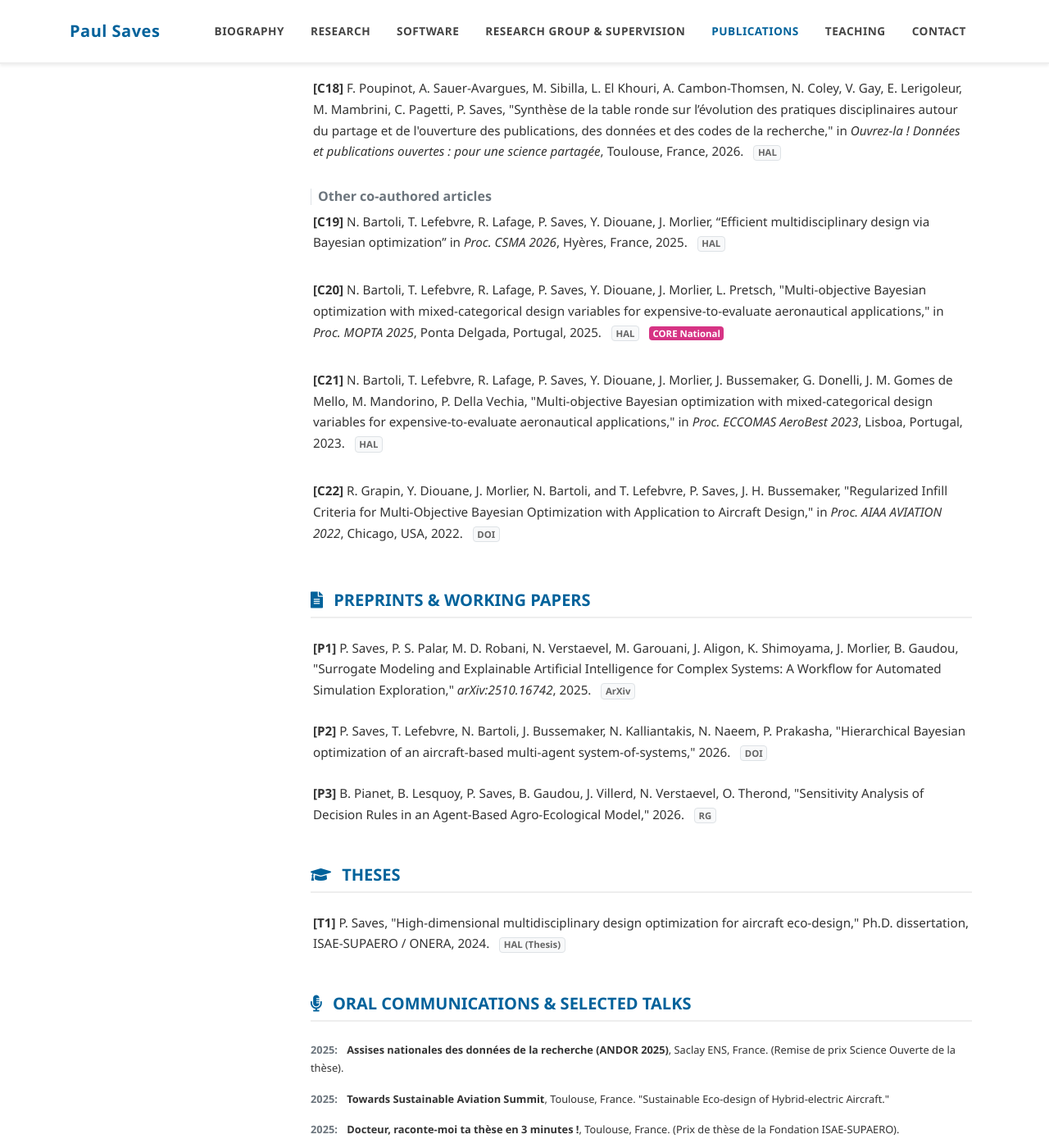
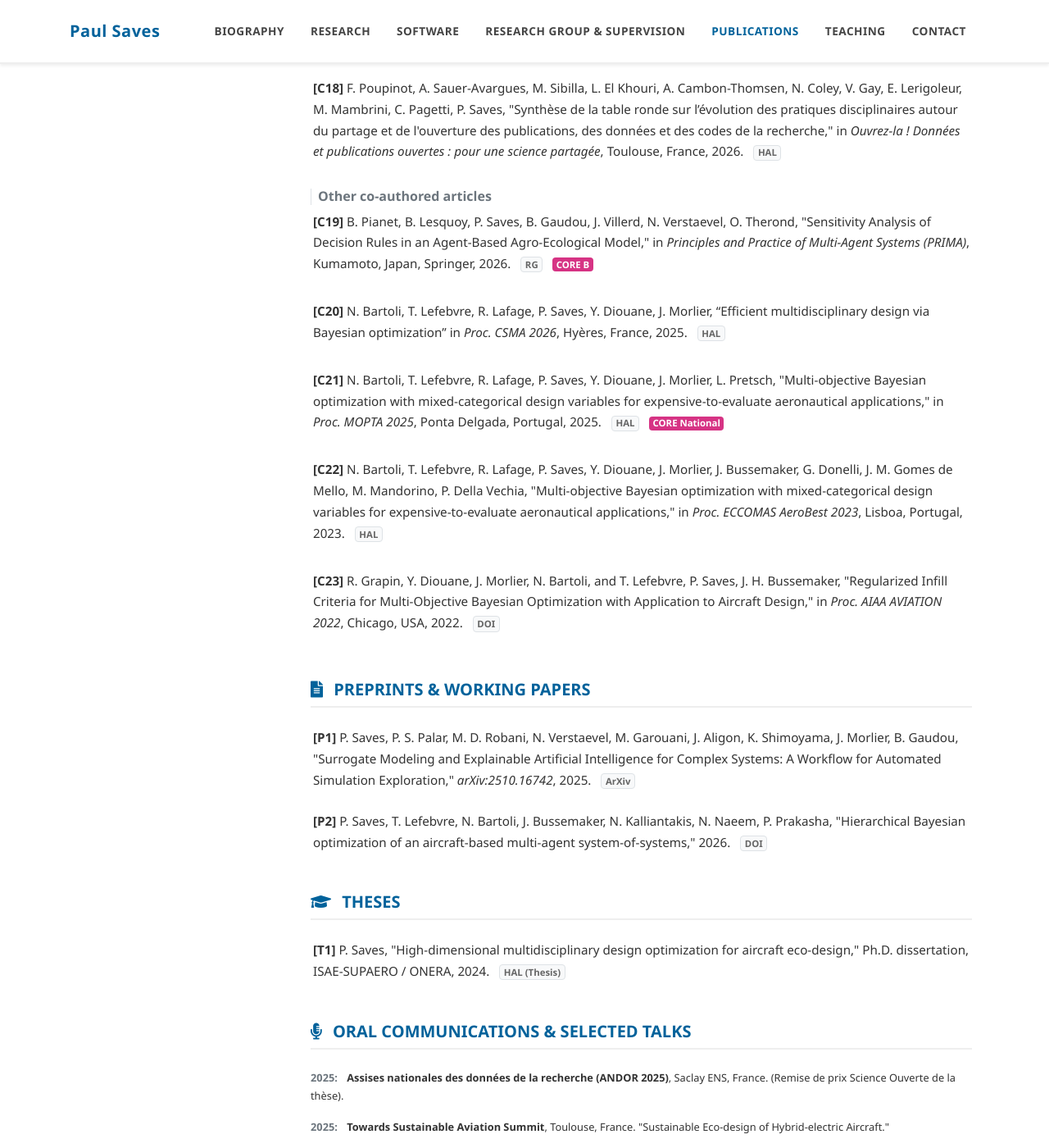
Before and after one commit to Paul-Saves/Paul-Saves.github.io, a Jekyll site: the page built from _pages/publications.md, in a window 1280 px wide and 1400 px high, scrolled down 3240 px. Shown: the whole window at 82% size. Built offline with Jekyll 4.4.1, drawn with Linux system fonts in a browser that asks for light colours; a style sheet for code colours, icons or effects is not loaded.

Commit message:
update prima

```diff
--- a/_pages/publications.md
+++ b/_pages/publications.md
@@ -175,21 +175,24 @@ title: Scientific Publications
 <h3 class="h6 text-muted mt-4 mb-2 font-weight-bold border-left pl-2">
     Other co-authored articles
 </h3>
-  <div class="ieee-citation mb-4 pb-2">
-    <span class="font-weight-bold">[C19]</span>  N. Bartoli, T. Lefebvre, R. Lafage, P. Saves, Y. Diouane, J. Morlier, “Efficient multidisciplinary design via Bayesian optimization”  in <em>Proc. CSMA 2026</em>, Hyères, France, 2025. <a href="https://hal.science/hal-05636767" target="_blank" class="badge badge-light border ml-2">HAL</a> </div>
-
 
   <div class="ieee-citation mb-4 pb-2">
-    <span class="font-weight-bold">[C20]</span> N. Bartoli, T. Lefebvre, R. Lafage, P. Saves, Y. Diouane, J. Morlier, L. Pretsch, "Multi-objective Bayesian optimization with mixed-categorical design variables for expensive-to-evaluate aeronautical applications," in <em>Proc. MOPTA 2025</em>, Ponta Delgada, Portugal, 2025. <a href="https://hal.science/hal-05616536" target="_blank" class="badge badge-light border ml-2">HAL</a> <span class="badge ml-2 text-white" style="background-color: #d63384;">CORE National</span>  </div>
-
-  <div class="ieee-citation mb-4 pb-2">
-    <span class="font-weight-bold">[C21]</span> N. Bartoli, T. Lefebvre, R. Lafage, P. Saves, Y. Diouane, J. Morlier, J. Bussemaker, G. Donelli, J. M. Gomes de Mello, M. Mandorino, P. Della Vechia, "Multi-objective Bayesian optimization with mixed-categorical design variables for expensive-to-evaluate aeronautical applications," in <em>Proc. ECCOMAS AeroBest 2023</em>, Lisboa, Portugal, 2023. <a href="https://hal.science/hal-04170287" target="_blank" class="badge badge-light border ml-2">HAL</a>
+    <span class="font-weight-bold">[C19]</span> B. Pianet, B. Lesquoy, P. Saves, B. Gaudou, J. Villerd, N. Verstaevel, O. Therond, "Sensitivity Analysis of Decision Rules in an Agent-Based Agro-Ecological Model," in <em>Principles and Practice of Multi-Agent Systems (PRIMA)</em>, Kumamoto, Japan, Springer, 2026. <a href="https://www.researchgate.net/publication/412368078_Sensitivity_Analysis_of_Decision_Rules_in_an_Agent-Based_Agro-Ecological_Model" target="_blank" class="badge badge-light border ml-2">RG</a> <span class="badge ml-2 text-white" style="background-color: #d63384;">CORE B</span>
   </div>
 
   <div class="ieee-citation mb-4 pb-2">
-    <span class="font-weight-bold">[C22]</span> R. Grapin, Y. Diouane, J. Morlier, N. Bartoli, and T. Lefebvre, P. Saves, J. H. Bussemaker, "Regularized Infill Criteria for Multi-Objective Bayesian Optimization with Application to Aircraft Design," in <em>Proc. AIAA AVIATION 2022</em>, Chicago, USA, 2022. <a href="https://doi.org/10.2514/6.2022-4053" target="_blank" class="badge badge-light border ml-2">DOI</a>
+    <span class="font-weight-bold">[C20]</span>  N. Bartoli, T. Lefebvre, R. Lafage, P. Saves, Y. Diouane, J. Morlier, “Efficient multidisciplinary design via Bayesian optimization”  in <em>Proc. CSMA 2026</em>, Hyères, France, 2025. <a href="https://hal.science/hal-05636767" target="_blank" class="badge badge-light border ml-2">HAL</a> </div>
+
+  <div class="ieee-citation mb-4 pb-2">
+    <span class="font-weight-bold">[C21]</span> N. Bartoli, T. Lefebvre, R. Lafage, P. Saves, Y. Diouane, J. Morlier, L. Pretsch, "Multi-objective Bayesian optimization with mixed-categorical design variables for expensive-to-evaluate aeronautical applications," in <em>Proc. MOPTA 2025</em>, Ponta Delgada, Portugal, 2025. <a href="https://hal.science/hal-05616536" target="_blank" class="badge badge-light border ml-2">HAL</a> <span class="badge ml-2 text-white" style="background-color: #d63384;">CORE National</span>  </div>
+
+  <div class="ieee-citation mb-4 pb-2">
+    <span class="font-weight-bold">[C22]</span> N. Bartoli, T. Lefebvre, R. Lafage, P. Saves, Y. Diouane, J. Morlier, J. Bussemaker, G. Donelli, J. M. Gomes de Mello, M. Mandorino, P. Della Vechia, "Multi-objective Bayesian optimization with mixed-categorical design variables for expensive-to-evaluate aeronautical applications," in <em>Proc. ECCOMAS AeroBest 2023</em>, Lisboa, Portugal, 2023. <a href="https://hal.science/hal-04170287" target="_blank" class="badge badge-light border ml-2">HAL</a>
   </div>
 
+  <div class="ieee-citation mb-4 pb-2">
+    <span class="font-weight-bold">[C23]</span> R. Grapin, Y. Diouane, J. Morlier, N. Bartoli, and T. Lefebvre, P. Saves, J. H. Bussemaker, "Regularized Infill Criteria for Multi-Objective Bayesian Optimization with Application to Aircraft Design," in <em>Proc. AIAA AVIATION 2022</em>, Chicago, USA, 2022. <a href="https://doi.org/10.2514/6.2022-4053" target="_blank" class="badge badge-light border ml-2">DOI</a>
+  </div>
 
 </section>
 
@@ -205,9 +208,6 @@ title: Scientific Publications
     <span class="font-weight-bold">[P2]</span> P. Saves, T. Lefebvre, N. Bartoli, J. Bussemaker, N. Kalliantakis, N. Naeem, P. Prakasha, "Hierarchical Bayesian optimization of an aircraft-based multi-agent system-of-systems," 2026. <a href="https://doi.org/10.21203/rs.3.rs-10496293/v1" target="_blank" class="badge badge-light border ml-2">DOI</a>
   </div>
 
-  <div class="ieee-citation mb-4">
-    <span class="font-weight-bold">[P3]</span> B. Pianet, B. Lesquoy, P. Saves, B. Gaudou, J. Villerd, N. Verstaevel, O. Therond, "Sensitivity Analysis of Decision Rules in an Agent-Based Agro-Ecological Model," 2026. <a href="https://www.researchgate.net/publication/412368078_Sensitivity_Analysis_of_Decision_Rules_in_an_Agent-Based_Agro-Ecological_Model" target="_blank" class="badge badge-light border ml-2">RG</a>
-  </div>
 
 
 </section>
```
